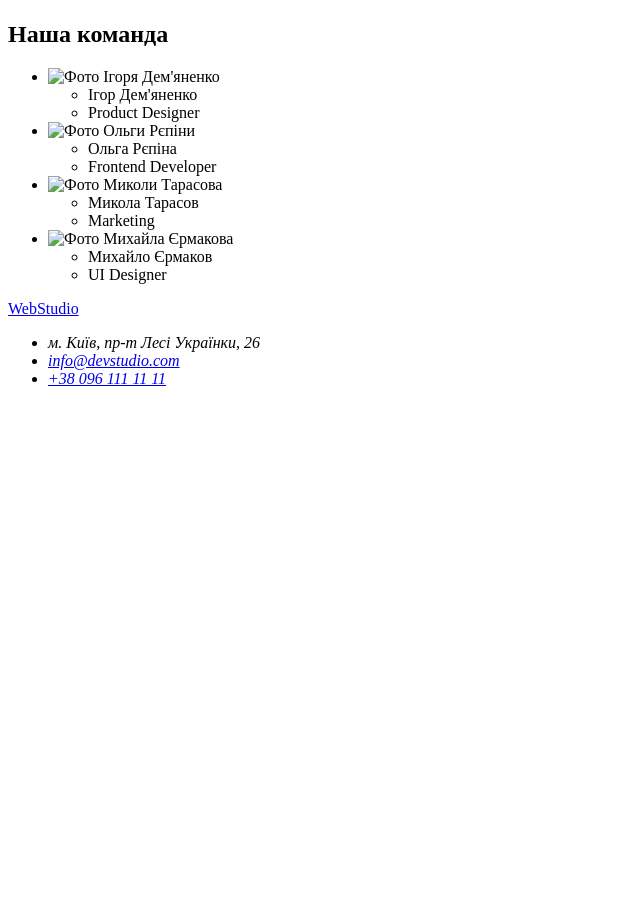
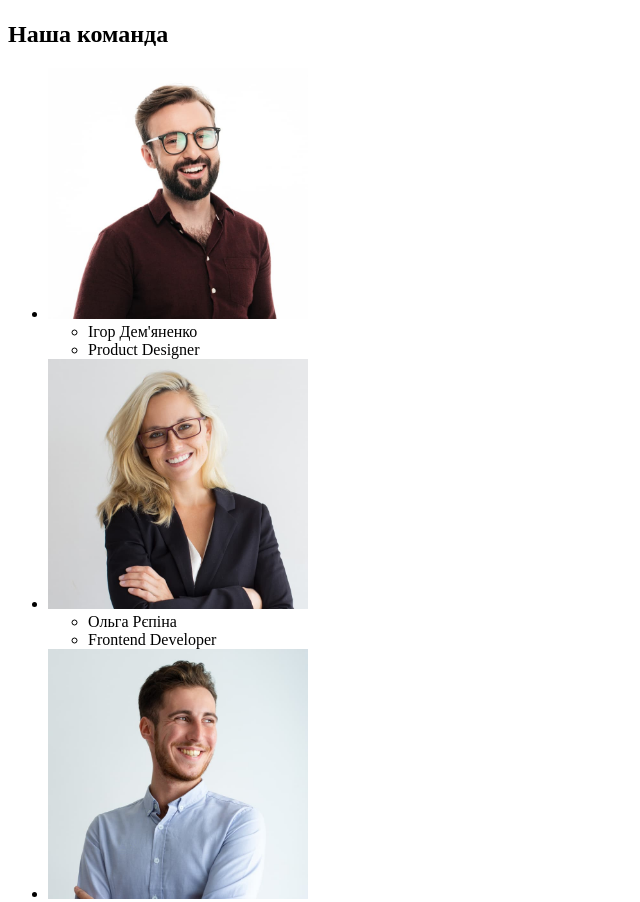
Before and after one commit to vladyslav-rohalov/goit-markup-hw-01, a plain HTML site: page index.html in a window 1280 px wide. Shown: the part 1422-2324 px from the top of the page, without its empty margins (0-640 px from the left). Before the commit the page ends 1826 px from the top, so only its background shows below. Drawn offline with Linux system fonts and the light colour scheme; the site is published under a folder, as on GitHub Pages, so addresses that start at the root find nothing.

Commit message:
Update index.html

```diff
--- a/index.html
+++ b/index.html
@@ -97,7 +97,7 @@
         <ul>
           <li>
             <img
-              src="/images/img4.jpg"
+              src="./images/img4.jpg"
               alt="Фото Ігоря Дем'яненко"
               width="260"
             />
@@ -107,7 +107,7 @@
             </ul>
           </li>
           <li>
-            <img src="/images/img5.jpg" alt="Фото Ольги Рєпіни" width="260" />
+            <img src="./images/img5.jpg" alt="Фото Ольги Рєпіни" width="260" />
             <ul>
               <li>Ольга Рєпіна</li>
               <li>Frontend Developer</li>
@@ -115,7 +115,7 @@
           </li>
           <li>
             <img
-              src="/images/img6.jpg"
+              src="./images/img6.jpg"
               alt="Фото Миколи Тарасова"
               width="260"
             />
@@ -126,7 +126,7 @@
           </li>
           <li>
             <img
-              src="/images/img7.jpg"
+              src="./images/img7.jpg"
               alt="Фото Михайла Єрмакова"
               width="260"
             />
```
